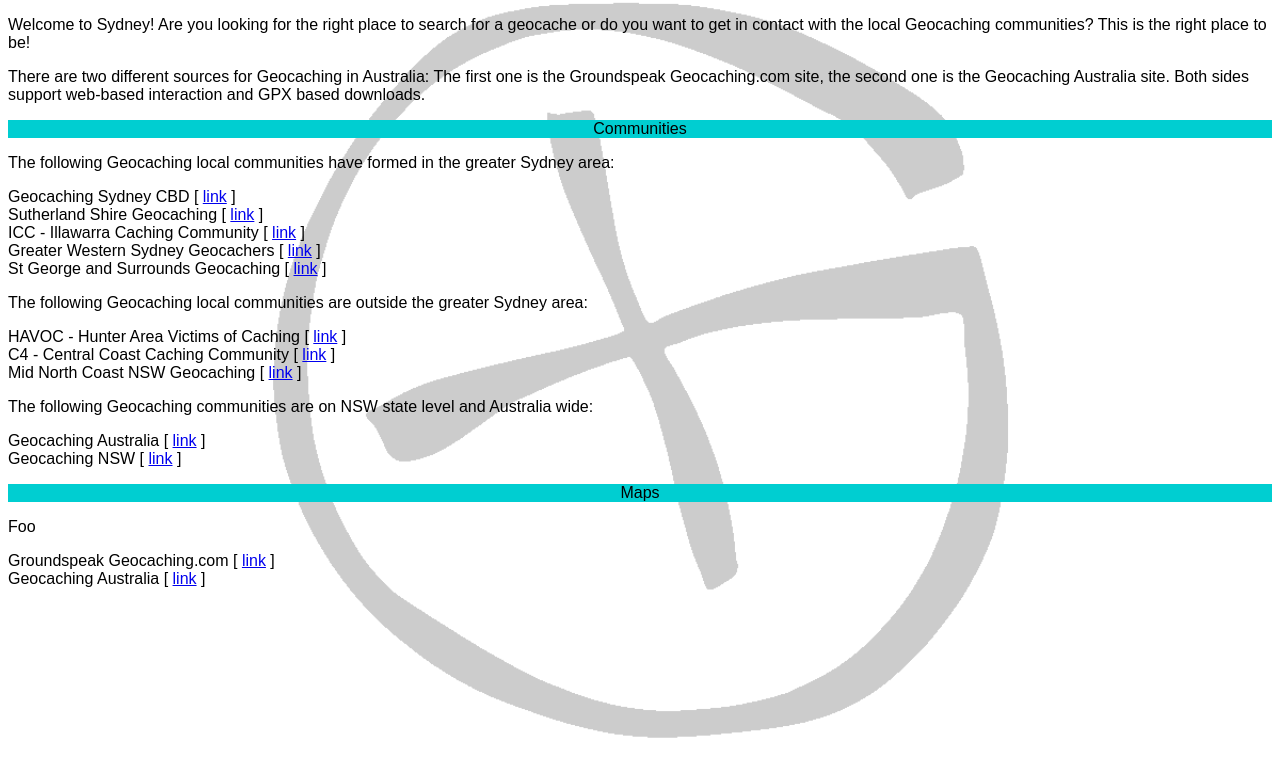
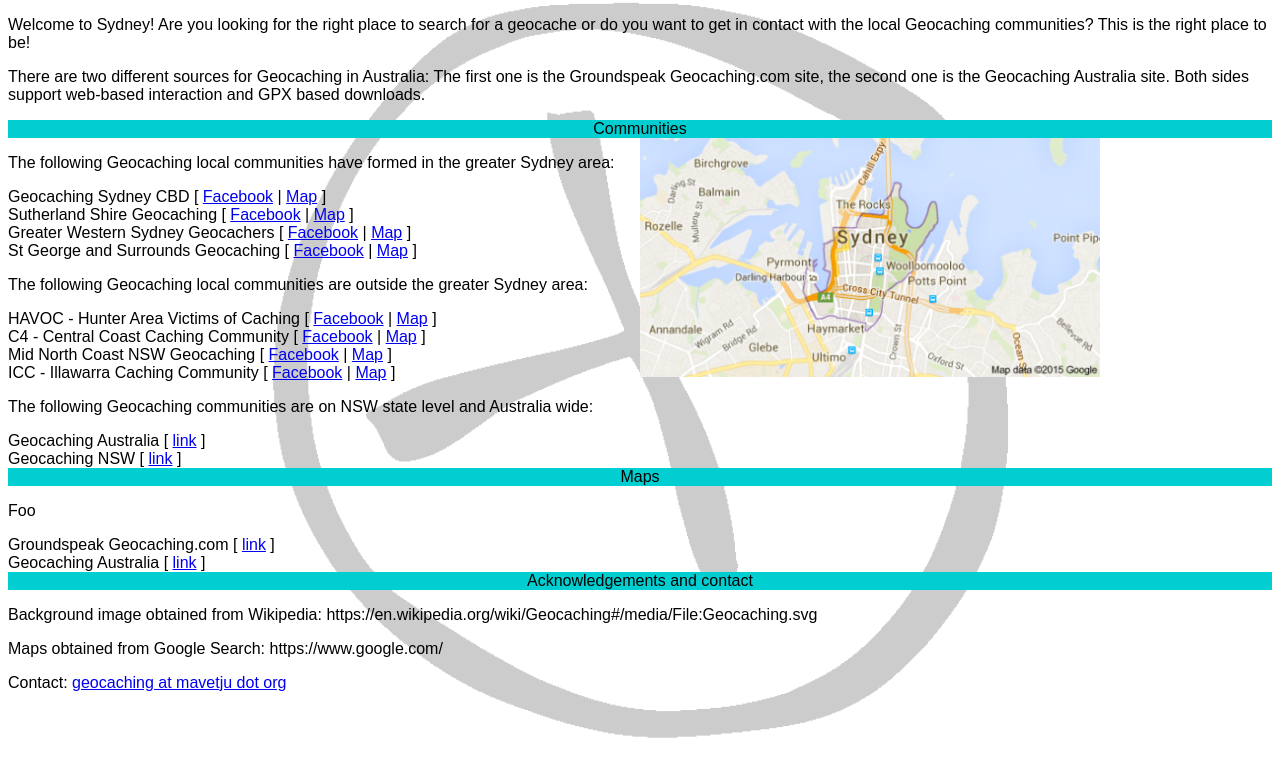
Before and after one commit to MavEtJu/geocaching.sydney, a PHP site: page / in a window 1280 px wide. Shown: the part 26-800 px from the top of the page. Run offline with PHP 8.4, Linux system fonts and the light colour scheme.

Commit message:
Add map at the communities. Add acknowledgements and contact

```diff
--- a/communities-outside.txt
+++ b/communities-outside.txt
@@ -1,6 +1,15 @@
-HAVOC - Hunter Area Victims of Caching
-https://www.facebook.com/groups/200574939438/
-C4 - Central Coast Caching Community
-https://www.facebook.com/groups/ccgeo/
-Mid North Coast NSW Geocaching
-https://www.facebook.com/groups/1598095693792266/
+Name: HAVOC - Hunter Area Victims of Caching
+Facebook: https://www.facebook.com/groups/200574939438/
+Map: map-havoc.png
+
+Name: C4 - Central Coast Caching Community
+Facebook: https://www.facebook.com/groups/ccgeo/
+Map: map-c4.png
+
+Name: Mid North Coast NSW Geocaching
+Facebook: https://www.facebook.com/groups/1598095693792266/
+Map: map-midnorthcoast.png
+
+Name: ICC - Illawarra Caching Community
+Facebook: https://www.facebook.com/groups/349054011816817/
+Map: map-illawara.png
--- a/communities.txt
+++ b/communities.txt
@@ -1,10 +1,15 @@
-Geocaching Sydney CBD
-https://www.facebook.com/groups/429404553895543/
-Sutherland Shire Geocaching
-https://www.facebook.com/groups/303683776463091/
-ICC - Illawarra Caching Community
-https://www.facebook.com/groups/349054011816817/
-Greater Western Sydney Geocachers
-https://www.facebook.com/groups/475285362541215/
-St George and Surrounds Geocaching
-https://www.facebook.com/groups/stgeorgegeocaching/
+Name: Geocaching Sydney CBD
+Facebook: https://www.facebook.com/groups/429404553895543/
+Map: map-sydneycbd.png
+
+Name: Sutherland Shire Geocaching
+Facebook: https://www.facebook.com/groups/303683776463091/
+Map: map-sutherlandshire.png
+
+Name: Greater Western Sydney Geocachers
+Facebook: https://www.facebook.com/groups/475285362541215/
+Map: map-westernsydney.png
+
+Name: St George and Surrounds Geocaching
+Facebook: https://www.facebook.com/groups/stgeorgegeocaching/
+Map: map-stgeorge.png
--- a/index.php
+++ b/index.php
@@ -5,13 +5,15 @@ html_google_content();
 html_intro();
 html_communities();
 html_maps();
+html_acknowledgements();
 html_footer();
 
 
 function html_intro()
 {
 ?>
-	<div class="center header">Geocaching in Sydney</div>
+    <div class="intro">
+	<div class="header center">Geocaching in Sydney</div>
 	<p>
 	Welcome to Sydney! Are you looking for the right place to
 	search for a geocache or do you want to get in contact with
@@ -25,28 +27,28 @@ function html_intro()
 	second one is the Geocaching Australia site. Both sides
 	support web-based interaction and GPX based downloads.
 	</p>
+    </div>
 <?php
 }
 
 function html_communities()
 {
 ?>
-	<div class="center header">Communities</div>
+    <div class="header center">Communities</div>
+    <div class="row communities">
+	<div class="col communities_overview">
 	    <p>
-	The following Geocaching local communities have formed in the
-	greater Sydney area:
+	    The following Geocaching local communities have formed in the greater Sydney area:
 	    </p>
 <?php
-	showlinks("communities.txt");
+	    showcommunity("communities.txt");
 ?>
 	    <p>
-	The following Geocaching local communities are outside the
-	greater Sydney area:
+	    The following Geocaching local communities are outside the greater Sydney area:
 	    </p>
 <?php
-	showlinks("communities-outside.txt");
+	    showcommunity("communities-outside.txt");
 ?>
-	<p />
 	    <p>
 	    The following Geocaching communities are on NSW state level
 	    and Australia wide:
@@ -54,27 +56,53 @@ function html_communities()
 <?php
 	    showlinks("associations.txt");
 ?>
-	<p />
+	</div>
+	<div class="col communities_map">
+	    <img class="map" id="map" src="images/map-sydneycbd.png" width="460" />
+	</div>
+    </div>
 <?php
 }
 
 function html_events()
 {
 ?>
-	<div class="center header">Events</div>
+    <div class="events">
+	<div class="header center">Events</div>
+    </div>
 <?php
 }
 
 function html_maps()
 {
 ?>
-	<div class="center header">Maps</div>
+    <div class="maps">
+	<div class="header center">Maps</div>
 	<p>
 	Foo
 	</p>
 <?php
 	showlinks("maps.txt");
 ?>
+    </div>
+<?php
+}
+
+function html_acknowledgements()
+{
+?>
+   <div class="acknowledgements">
+   	<div class="header center">Acknowledgements and contact</div>
+	<p>
+	Background image obtained from Wikipedia: https://en.wikipedia.org/wiki/Geocaching#/media/File:Geocaching.svg
+	</p>
+	<p>
+	Maps obtained from Google Search: https://www.google.com/
+	</p>
+	<p>
+	Contact: <a href="mailto:geocaching at mavetju dot org">geocaching at mavetju dot org</a>
+	</p>
+   </div>
 <?php
 }
 
@@ -89,9 +117,16 @@ function html_header()
     <meta name="description" content="Geocaching in Sydney">
     <meta name="keywords" content="geocaching,sydney,nsw">
     <meta name="author" content="Edwin Groothuis">
+    <meta charset="utf-8">
 <?php
     html_google_head();
 ?>
+
+    <script type="text/javascript">
+    function showmap($s) {
+	document.getElementById("map").src = $s;
+    }
+    </script>
 </head><body>
 <?php
 }
@@ -177,4 +212,58 @@ function showlinks($filename)
     }
 }
 
+function showcommunity($filename)
+{
+    $a = file_get_contents($filename);
+    $as = explode("\n", $a);
+
+    $name = "";
+    $map = "";
+    $facebook = "";
+
+    foreach ($as as $a) {
+    	if ($a == "") {
+	    echo "<div>$name";
+	    $first = 0;
+	    if ($facebook != "") {
+	    	if ($first++ == 0)
+		    echo " [ ";
+		else
+		    echo " | ";
+	    	echo "<a href=\"$facebook\">Facebook</a>";
+	    }
+	    if ($map != "") {
+	    	if ($first++ == 0)
+		    echo " [ ";
+		else
+		    echo " | ";
+	    	echo "<a href=\"#\" onClick=\"showmap('images/$map');\">Map</a>";
+	    }
+	    if ($first != 0)
+	    	echo " ] ";
+	    echo "</div>\n";
+
+	    $name = "";
+	    $map = "";
+	    $facebook = "";
+	    continue;
+	}
+
+	if (substr($a, 0, 6) == "Name: ") {
+	    $name = substr($a, 6);
+	    continue;;
+	}
+
+	if (substr($a, 0, 10) == "Facebook: ") {
+	    $facebook = substr($a, 10);
+	    continue;;
+	}
+
+	if (substr($a, 0, 5) == "Map: ") {
+	    $map = substr($a, 5);
+	    continue;;
+	}
+    }
+}
+
 ?>
--- a/site.css
+++ b/site.css
@@ -6,11 +6,6 @@ body {
 	    background-size: contain;
 
 	    font-family: sans-serif;
-	}
-
-p.header {
-	    background: DarkTurquoise;
-	    text-align: center;
 	}
 
 div.header {
@@ -28,3 +23,14 @@ div.google {
 	    bottom: 1em;
 	    right: 1em;
 	}
+
+div.communities_overview {
+	}
+
+.row {
+	    display: flex; /* equal height of the children */
+}
+
+.col {
+	    flex: 2; /* additionally, equal width */
+}
```
Also changed, not shown: images/map-blank.png (added), 1 other file. Lines whose indentation alone changed are shown as unchanged.
